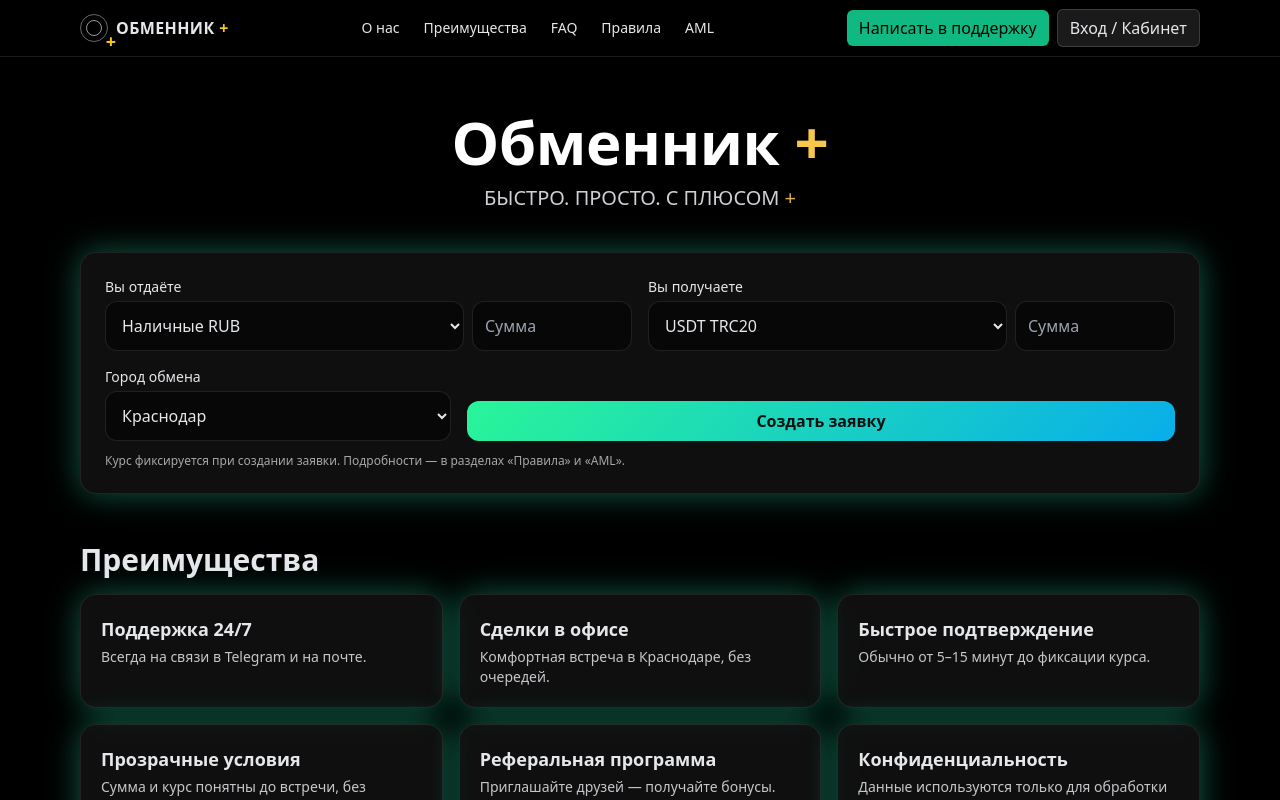
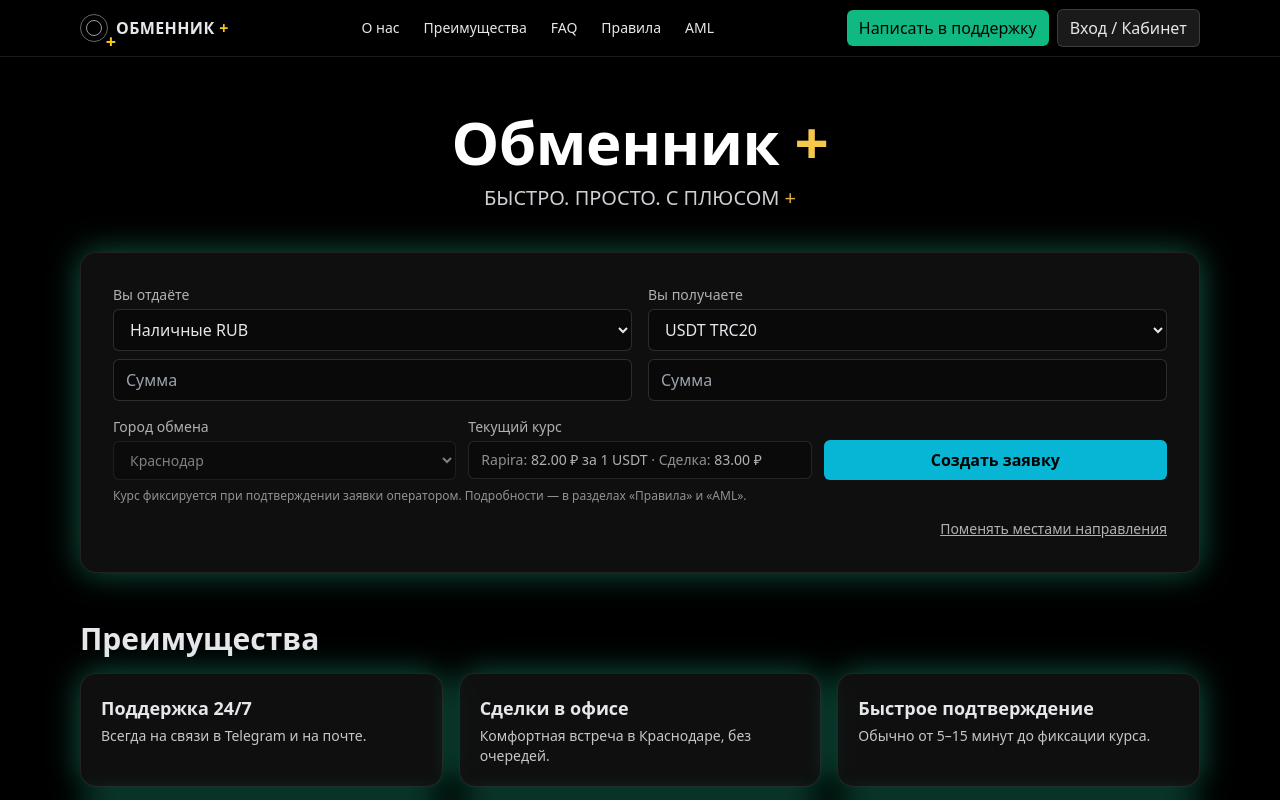
Before and after one commit to mihailgybkin-dot/obmennik-plus, a Next.js app: page / in a window 1280 px wide. Shown: the top 800 px of the page. Built offline with nearby package versions, Linux system fonts and the light colour scheme; no server answers.

Commit message:
Update Calculator.tsx

```diff
--- a/components/Calculator.tsx
+++ b/components/Calculator.tsx
@@ -1,164 +1,173 @@
-'use client';
-import { useCallback, useEffect, useMemo, useRef, useState } from "react";
-import { useRouter } from "next/navigation";
+"use client";
 
-type Currency = "RUB_CASH" | "USDT_TRC20" | "USD_CASH";
-const TELEGRAM_URL = "https://t.me/mikhail_gubkin";
+import { useEffect, useMemo, useRef, useState } from "react";
 
-/** конвертация только для пары RUB <-> USDT */
-function convert(amount: number, from: Currency, to: Currency, rateRubPerUsdt: number): number | null {
-  if (!rateRubPerUsdt || amount <= 0) return 0;
-  const RUB2USDT = (a: number) => a / (rateRubPerUsdt + 1);   // +1 ₽
-  const USDT2RUB = (a: number) => a * (rateRubPerUsdt - 1);   // -1 ₽
+type Asset = "RUB_CASH" | "USDT_TRC20";
 
-  if (from === "RUB_CASH" && to === "USDT_TRC20") return RUB2USDT(amount);
-  if (from === "USDT_TRC20" && to === "RUB_CASH") return USDT2RUB(amount);
-  return null; // прочие пары — не считаем (по запросу)
+const ASSET_LABEL: Record<Asset, string> = {
+  RUB_CASH: "Наличные RUB",
+  USDT_TRC20: "USDT TRC20",
+};
+
+function norm(n: number) {
+  if (!isFinite(n)) return 0;
+  return Math.max(0, n);
 }
 
-export default function Calculator(){
-  const [from, setFrom] = useState<Currency>("RUB_CASH");
-  const [to, setTo] = useState<Currency>("USDT_TRC20");
-  const [city, setCity] = useState("Краснодар");
+export default function Calculator() {
+  const [from, setFrom] = useState<Asset>("RUB_CASH");
+  const [to, setTo] = useState<Asset>("USDT_TRC20");
+  const [city] = useState("Краснодар");
 
-  const [fromVal, setFromVal] = useState<string>("");
-  const [toVal, setToVal] = useState<string>("");
+  const [rate, setRate] = useState<number>(82); // базовый Rapira USDT→RUB
+  const [left, setLeft] = useState<string>("");
+  const [right, setRight] = useState<string>("");
 
-  const [rate, setRate] = useState<number | null>(null); // RUB за 1 USDT
-  const [authed, setAuthed] = useState(false);
-  const router = useRouter();
+  const activeRef = useRef<"left" | "right">("left");
 
-  // кто последний менял поле: чтобы не зациклить пересчёт
-  const lastEdited = useRef<"from" | "to">("from");
-
-  useEffect(()=>{ setAuthed(!!localStorage.getItem("email")); }, []);
-
-  // --- курс Rapira ---
-  useEffect(()=>{
-    let mounted = true;
+  // Подтягиваем курс и обновляем каждые 30 секунд
+  useEffect(() => {
+    let stop = false;
     const load = async () => {
       try {
-        const r = await fetch("/api/rapira", {
-          cache: "no-store",
-          headers: { "x-no-cache": "1" },
-        });
+        const r = await fetch("/api/rapira", { cache: "no-store" });
         const j = await r.json();
-        if (mounted && j?.rate) setRate(j.rate);
+        if (!stop && j?.rate) setRate(Number(j.rate));
       } catch {}
     };
     load();
-    const id = setInterval(load, 10_000); // каждые 10 сек
-    return () => { mounted = false; clearInterval(id); };
+    const t = setInterval(load, 30000);
+    return () => { stop = true; clearInterval(t); };
   }, []);
 
-  // автоматический выбор обратной валюты для пары
-  useEffect(()=>{
-    if (from === "RUB_CASH") setTo("USDT_TRC20");
-    if (from === "USDT_TRC20") setTo("RUB_CASH");
-  }, [from]);
+  // Цена сделки с наценкой/скидкой
+  const effective = useMemo(() => {
+    // RUB -> USDT : курс = Rapira + 1
+    if (from === "RUB_CASH" && to === "USDT_TRC20") return rate + 1;
+    // USDT -> RUB : курс = Rapira - 1
+    if (from === "USDT_TRC20" && to === "RUB_CASH") return Math.max(1, rate - 1);
+    return rate;
+  }, [from, to, rate]);
 
-  // пересчёт «другого» поля
-  const recalc = useCallback(() => {
-    if (!rate) return;
-    const aFrom = parseFloat(fromVal.replace(",", ".")) || 0;
-    const aTo   = parseFloat(toVal.replace(",", ".")) || 0;
+  // Пересчёт
+  useEffect(() => {
+    const L = parseFloat(left.replace(",", "."));
+    const R = parseFloat(right.replace(",", "."));
 
-    if (lastEdited.current === "from") {
-      const res = convert(aFrom, from, to, rate);
-      if (res === null) return; // несчитаемая пара
-      setToVal(res <= 0 ? "" : (to === "RUB_CASH" ? res.toFixed(0) : res.toFixed(4)));
+    if (activeRef.current === "left") {
+      if (from === "RUB_CASH" && to === "USDT_TRC20") {
+        const usdt = norm(L) / effective;
+        setRight(usdt ? usdt.toFixed(2) : "");
+      } else if (from === "USDT_TRC20" && to === "RUB_CASH") {
+        const rub = norm(L) * effective;
+        setRight(rub ? rub.toFixed(0) : "");
       } else {
-      const resBack = convert(aTo, to, from, rate);
-      if (resBack === null) return;
-      setFromVal(resBack <= 0 ? "" : (from === "RUB_CASH" ? resBack.toFixed(0) : resBack.toFixed(4)));
+        setRight("");
       }
-  }, [from, to, rate, fromVal, toVal]);
+    } else {
+      if (from === "RUB_CASH" && to === "USDT_TRC20") {
+        const rub = norm(R) * effective;
+        setLeft(rub ? rub.toFixed(0) : "");
+      } else if (from === "USDT_TRC20" && to === "RUB_CASH") {
+        const usdt = norm(R) / effective;
+        setLeft(usdt ? usdt.toFixed(2) : "");
+      } else {
+        setLeft("");
+      }
+    }
+  }, [left, right, from, to, effective]);
 
-  useEffect(()=>{ recalc(); }, [from, to, rate]); // при смене курса/валют
+  // Смена направлений
+  function flip() {
+    setFrom(to);
+    setTo(from);
+  }
 
-  const onCreate = () => {
-    if (!authed) { router.push("/dashboard"); return; }
-    window.location.href = TELEGRAM_URL;
-  };
-
-  const editablePair = useMemo(()=>{
-    return (
-      (from === "RUB_CASH" && to === "USDT_TRC20") ||
-      (from === "USDT_TRC20" && to === "RUB_CASH")
-    );
-  }, [from, to]);
+  function createOrder() {
+    // Требуем авторизацию — переводим в кабинет
+    if (typeof window !== "undefined") {
+      const sum = activeRef.current === "left" ? left : right;
+      localStorage.setItem("pending_amount", sum || "");
+      window.location.href = "/dashboard";
+    }
+  }
 
   return (
-    <div id="rates" className="card p-4 sm:p-6">
+    <div className="card p-6 md:p-8">
       <div className="grid md:grid-cols-2 gap-4">
-        {/* FROM */}
+        {/* Слева */}
         <div>
-          <label className="block text-sm mb-1">Вы отдаёте</label>
-          <div className="flex gap-2">
+          <div className="text-sm opacity-75 mb-1">Вы отдаёте</div>
           <select
             value={from}
-              onChange={e=>setFrom(e.target.value as Currency)}
-              className="bg-black/50 border border-white/10 rounded-xl p-3 grow"
+            onChange={(e) => setFrom(e.target.value as Asset)}
+            className="w-full rounded-md bg-black/40 border border-white/15 px-3 py-2"
           >
-              <option value="RUB_CASH">Наличные RUB</option>
-              <option value="USDT_TRC20">USDT TRC20</option>
-              <option value="USD_CASH">Наличные USD</option>
+            <option value="RUB_CASH">{ASSET_LABEL.RUB_CASH}</option>
+            <option value="USDT_TRC20">{ASSET_LABEL.USDT_TRC20}</option>
           </select>
           <input
-              value={fromVal}
-              onChange={e=>{ lastEdited.current="from"; setFromVal(e.target.value); }}
             inputMode="decimal"
             placeholder="Сумма"
-              className="bg-black/50 border border-white/10 rounded-xl p-3 w-36 sm:w-40"
+            value={left}
+            onChange={(e) => { activeRef.current = "left"; setLeft(e.target.value.replace(/[^\d.,]/g, "")); }}
+            className="mt-2 w-full rounded-md bg-black/40 border border-white/15 px-3 py-2"
+          />
+        </div>
+
+        {/* Справа */}
+        <div>
+          <div className="text-sm opacity-75 mb-1">Вы получаете</div>
+          <select
+            value={to}
+            onChange={(e) => setTo(e.target.value as Asset)}
+            className="w-full rounded-md bg-black/40 border border-white/15 px-3 py-2"
+          >
+            <option value="USDT_TRC20">{ASSET_LABEL.USDT_TRC20}</option>
+            <option value="RUB_CASH">{ASSET_LABEL.RUB_CASH}</option>
+          </select>
+          <input
+            inputMode="decimal"
+            placeholder="Сумма"
+            value={right}
+            onChange={(e) => { activeRef.current = "right"; setRight(e.target.value.replace(/[^\d.,]/g, "")); }}
+            className="mt-2 w-full rounded-md bg-black/40 border border-white/15 px-3 py-2"
           />
         </div>
       </div>
 
-        {/* TO */}
-        <div>
-          <label className="block text-sm mb-1">Вы получаете</label>
-          <div className="flex gap-2">
-            <select
-              value={to}
-              onChange={e=>setTo(e.target.value as Currency)}
-              className="bg-black/50 border border-white/10 rounded-xl p-3 grow"
-            >
-              <option value="USDT_TRC20">USDT TRC20</option>
-              <option value="RUB_CASH">Наличные RUB</option>
-              <option value="USD_CASH">Наличные USD</option>
+      <div className="grid md:grid-cols-3 gap-3 mt-4">
+        <div className="text-sm opacity-75">
+          Город обмена
+          <select disabled className="w-full mt-1 rounded-md bg-black/40 border border-white/15 px-3 py-2">
+            <option>Краснодар</option>
           </select>
+        </div>
 
-            {/* правое поле теперь тоже редактируемое */}
-            <input
-              value={toVal}
-              onChange={e=>{ lastEdited.current="to"; setToVal(e.target.value); }}
-              inputMode="decimal"
-              placeholder={editablePair ? "Сумма" : "по запросу"}
-              className="bg-black/50 border border-white/10 rounded-xl p-3 w-36 sm:w-40"
-              disabled={!editablePair && !toVal}
-            />
-          </div>
+        <div className="text-sm opacity-75">
+          Текущий курс
+          <div className="mt-1 rounded-md bg-black/40 border border-white/15 px-3 py-2">
+            <span className="opacity-80">Rapira:</span> {rate.toFixed(2)} ₽ за 1 USDT
+            <span className="opacity-80"> · Сделка:</span> {effective.toFixed(2)} ₽
           </div>
         </div>
 
-      <div className="mt-4 grid sm:grid-cols-3 gap-4">
-        <div>
-          <label className="block text-sm mb-1">Город обмена</label>
-          <select
-            value={city}
-            onChange={e=>setCity(e.target.value)}
-            className="bg-black/50 border border-white/10 rounded-xl p-3 w-full"
+        <button
+          onClick={createOrder}
+          className="h-10 self-end rounded-md bg-cyan-500 hover:bg-cyan-400 text-black font-semibold"
         >
-            <option>Краснодар</option>
-          </select>
-        </div>
-        <div className="sm:col-span-2 flex items-end">
-          <button onClick={onCreate} className="btn w-full py-3 text-base">Создать заявку</button>
-        </div>
+          Создать заявку
+        </button>
       </div>
 
-      <div className="mt-3 text-xs opacity-70">
-        Курс фиксируется при создании заявки. Подробности — в разделах «Правила» и «AML».
+      <div className="text-xs opacity-60 mt-2">
+        Курс фиксируется при подтверждении заявки оператором. Подробности — в разделах «Правила» и «AML».
+      </div>
+
+      <div className="mt-3 text-right">
+        <button onClick={flip} className="text-sm opacity-75 hover:opacity-100 underline">
+          Поменять местами направления
+        </button>
       </div>
     </div>
   );
```
Lines whose indentation alone changed are shown as unchanged.
